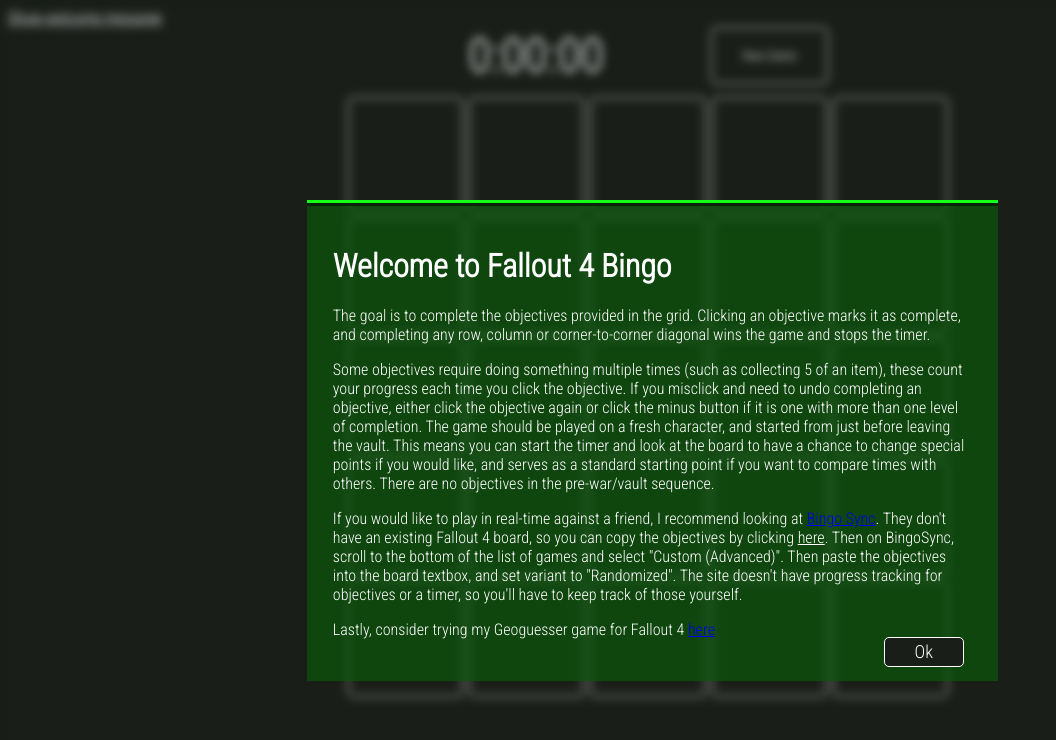
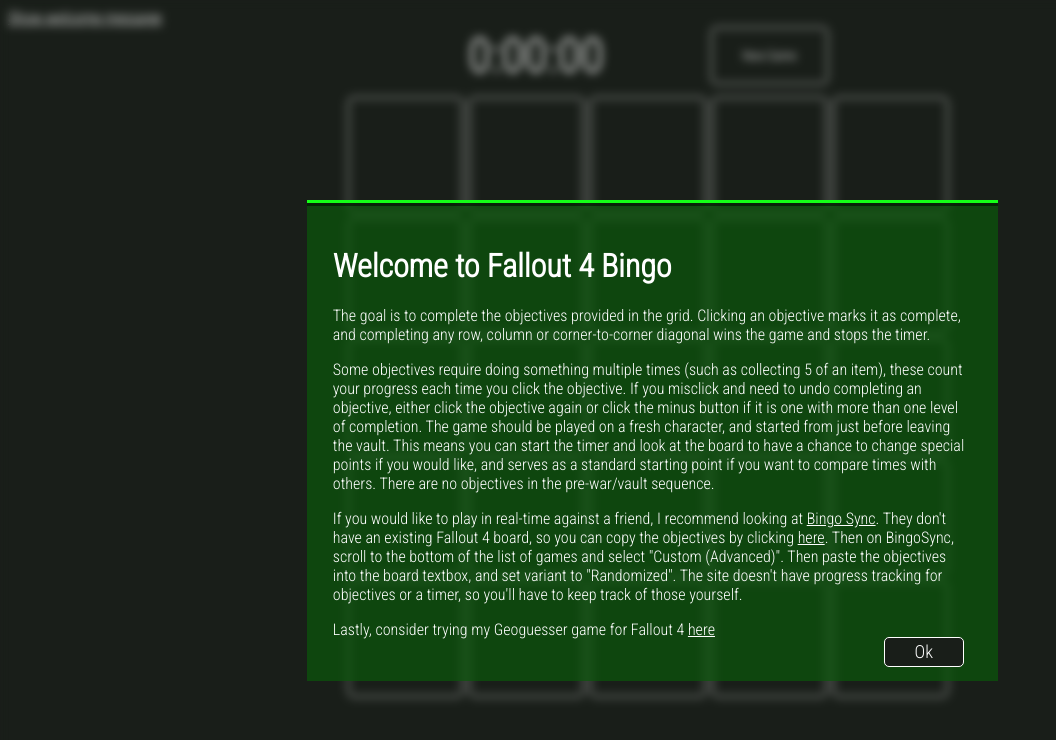
Before and after one commit to alexf13e/Fallout4Bingo, a plain HTML site: page index.html in a window 1280 px wide. Shown: the whole page, without its empty margins (0-1056 px from the left). Drawn offline with Linux system fonts and the light colour scheme.

Commit message:
link visibility improvement

```diff
--- a/style.css
+++ b/style.css
@@ -24,6 +24,11 @@ button
     color: var(--foregroundColour);
     font-family: 'Roboto Condensed', sans-serif;
     font-size: var(--fSize);
+}
+
+a
+{
+    color: white;
 }
 
 a:visited
```
